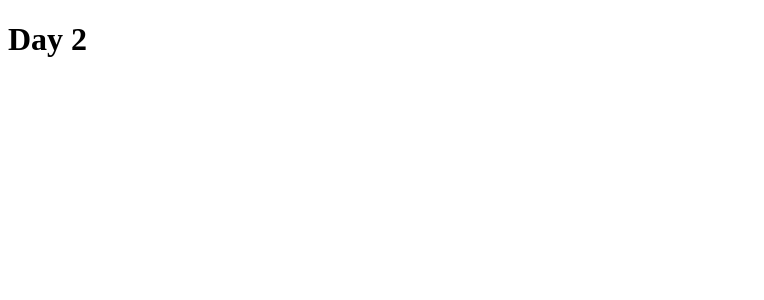
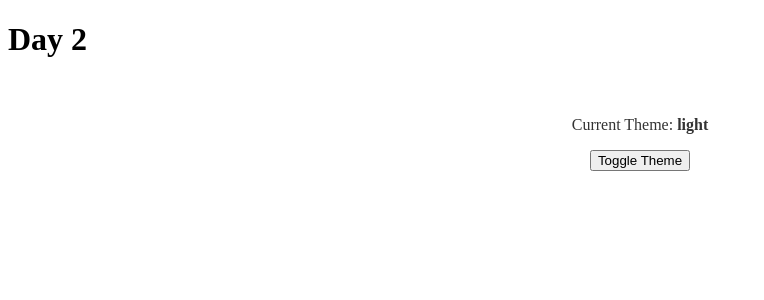
Before and after one commit to SheeYeap02/iverson-angular-training, an Angular app: page / in a window 1280 px wide. Shown: the top 300 px of the page, without its empty margins (0-764 px from the left). Built offline with nearby package versions, Linux system fonts and the light colour scheme.

Commit message:
Lab: User Theme Toggle with RxJS and BehaviorSubject

```diff
--- /dev/null
+++ b/src/component/theme-toggle/theme-toggle.component.css
@@ -0,0 +1,13 @@
+.light {
+    background-color: #ffffff;
+    color: #333;
+    padding: 20px;
+    text-align: center;
+}
+
+.dark {
+    background-color: #333;
+    color: #ffffff;
+    padding: 20px;
+    text-align: center;
+}
--- /dev/null
+++ b/src/component/theme-toggle/theme-toggle.component.html
@@ -0,0 +1,4 @@
+<div [ngClass]="theme$ | async">
+	<p>Current Theme: <strong>{{ theme$ | async }}</strong></p>
+	<button (click)="toggle()">Toggle Theme</button>
+</div>
--- /dev/null
+++ b/src/component/theme-toggle/theme-toggle.component.ts
@@ -0,0 +1,29 @@
+import {Component, OnInit} from '@angular/core';
+import {Observable} from "rxjs";
+import {ThemeService} from "../../services/theme.service";
+import {AsyncPipe, NgClass} from "@angular/common";
+
+@Component({
+	selector: 'app-theme-toggle',
+	imports: [
+		NgClass,
+		AsyncPipe
+	],
+	templateUrl: './theme-toggle.component.html',
+	styleUrl: './theme-toggle.component.css'
+})
+export class ThemeToggleComponent implements OnInit {
+
+	theme$!: Observable<string>;
+
+	constructor(private themeService: ThemeService) {}
+
+	ngOnInit() {
+		this.theme$ = this.themeService.currentTheme$;
+	}
+
+	toggle() {
+		this.themeService.toggleTheme();
+	}
+
+}
--- a/src/pages/day-2/day-2.component.html
+++ b/src/pages/day-2/day-2.component.html
@@ -3,3 +3,5 @@
 <!--<app-register-form></app-register-form>-->
 <!--<app-user-list></app-user-list>-->
 <router-outlet></router-outlet>
+
+<app-theme-toggle></app-theme-toggle>
--- a/src/pages/day-2/day-2.component.ts
+++ b/src/pages/day-2/day-2.component.ts
@@ -4,6 +4,7 @@ import {ProductListComponent} from "../../features/product/product-list/product-
 import {RegisterFormComponent} from "../../component/register-form/register-form.component";
 import {UserListComponent} from "../../features/users/user-list/user-list.component";
 import {RouterOutlet} from "@angular/router";
+import {ThemeToggleComponent} from "../../component/theme-toggle/theme-toggle.component";
 
 @Component({
   selector: 'app-day-2',
@@ -12,7 +13,8 @@ import {RouterOutlet} from "@angular/router";
 		ProductListComponent,
 		RegisterFormComponent,
 		UserListComponent,
-		RouterOutlet
+		RouterOutlet,
+		ThemeToggleComponent
 	],
   templateUrl: './day-2.component.html',
   styleUrl: './day-2.component.css'
--- /dev/null
+++ b/src/services/theme.service.ts
@@ -0,0 +1,25 @@
+import {Injectable} from '@angular/core';
+import {BehaviorSubject, Observable} from "rxjs";
+
+export type ThemeMode = 'light' | 'dark';
+
+@Injectable({
+	providedIn: 'root'
+})
+export class ThemeService {
+
+	private themeMode$ = new BehaviorSubject<ThemeMode>('light');
+
+	constructor() { }
+
+	get currentTheme$(): Observable<ThemeMode> {
+		return this.themeMode$.asObservable();
+	}
+
+	toggleTheme() {
+		const current = this.themeMode$.getValue();
+		const next = current === 'light' ? 'dark' : 'light';
+		this.themeMode$.next(next);
+	}
+
+}
```
Also changed, not shown: 2 other files (tests, documents, lock files or other folders).
